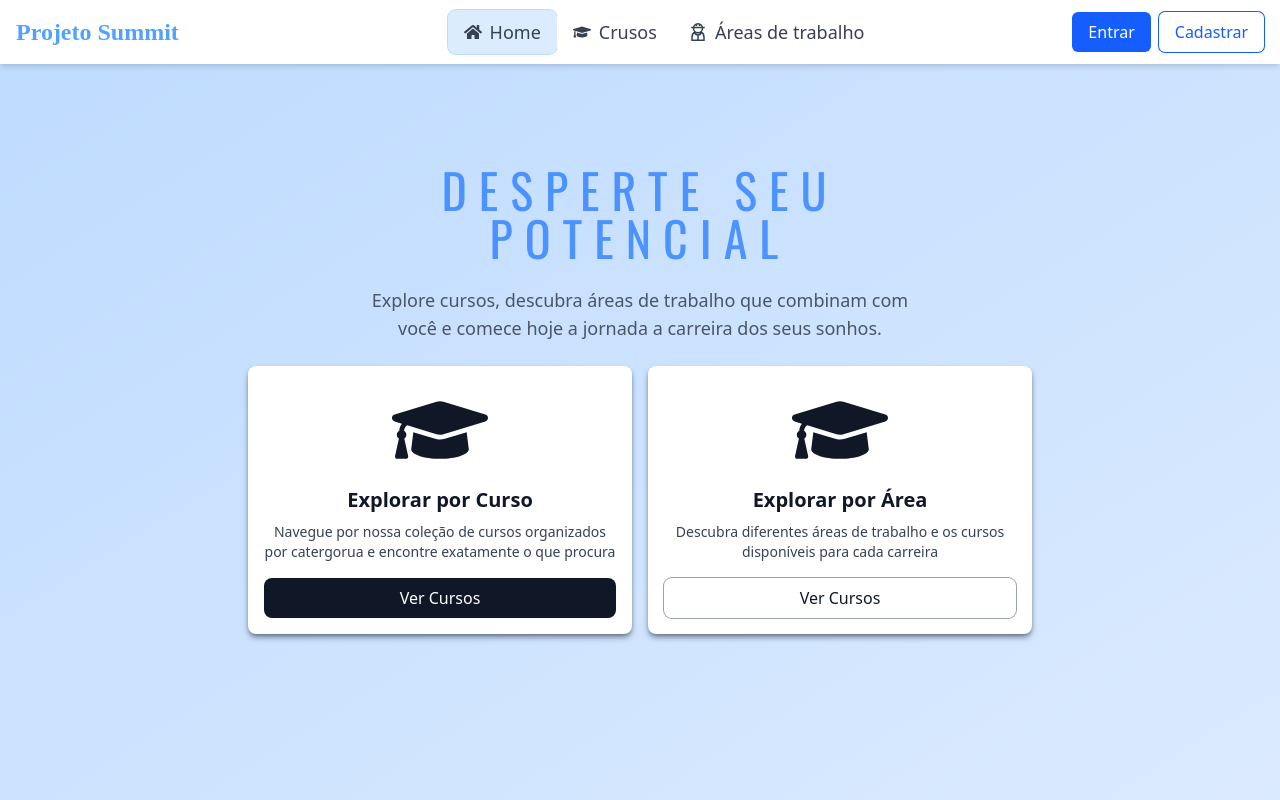
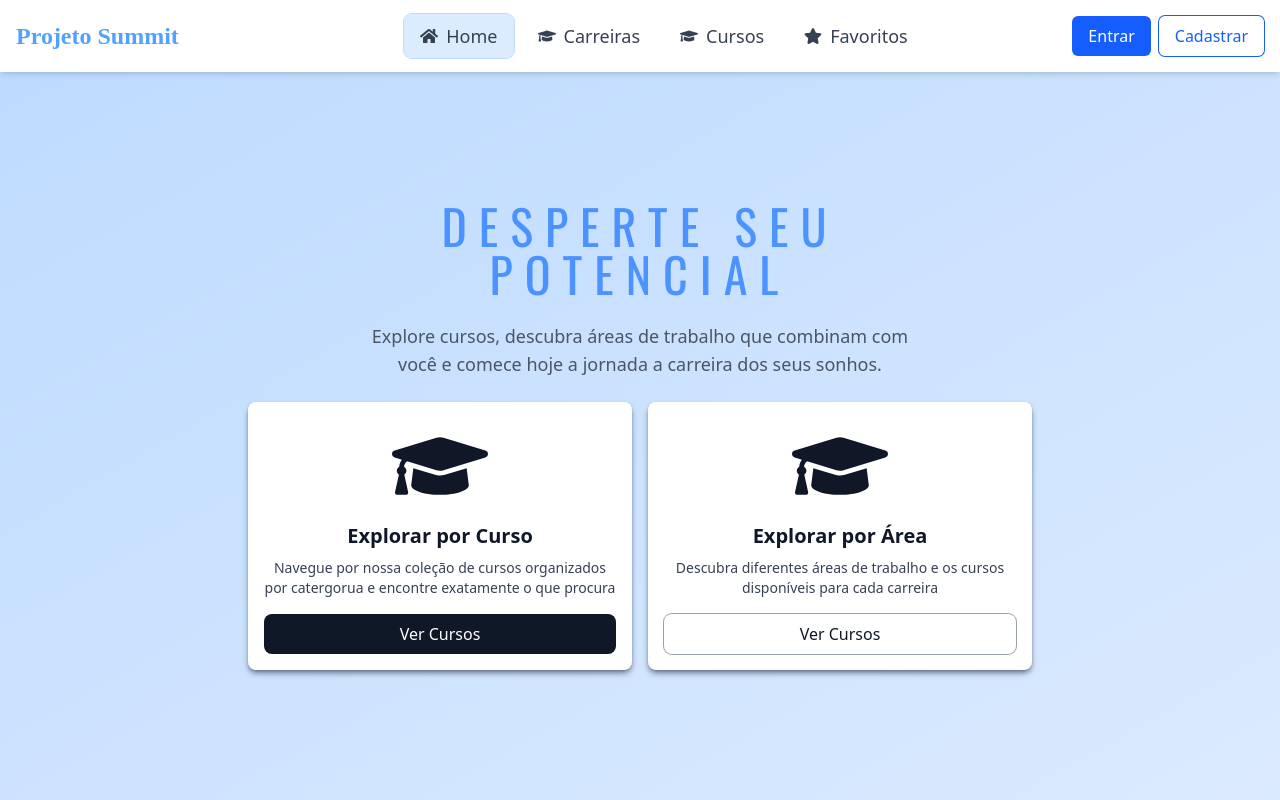
Before and after one commit to ThiagoMotejunas/Summit_Client, a React (Vite) app: page / in a window 1280 px wide. Built offline with nearby package versions, Linux system fonts and the light colour scheme; a web font is replaced by a local one.

Commit message:
grid display for navbar top and bottom

```diff
--- a/src/App.tsx
+++ b/src/App.tsx
@@ -4,23 +4,26 @@ import LoginPage from './pages/LoginPage'
 import ProtectedRoute from './components/ProtectedRoute'
 import HomePage from './pages/HomePage'
 import NotFound from './pages/NotFound'
-import MobileNavbar from './components/MobileNavbar'
-import DesktopNavbar from './components/DesktopNavbar'
 import NavbarHolder from './components/NavbarHolder'
+
+import './app.css';
 
 const App: React.FC = () => {
   return (
-    <div>
+    <div className='grid-named min-h-screen'>
+      <div style={{ gridRow: 'navbar' }}>
         <NavbarHolder />
-      <Routes>
+      </div>
+      <div style={{ gridRow: 'content' }} className='h-full'>
+        <Routes >
           <Route path='/login' element={<LoginPage />} />
           <Route path="/" element={<HomePage />} />
           <Route element={<ProtectedRoute />}>
-          <Route path="/courses/favorite" element={<HomePage />} />
-          <Route path="/areas/favorite" element={<HomePage />} />
+            <Route path="/areas/favorites" element={<NotFound />} />
           </Route>
           <Route path="/*" element={<NotFound />} />
         </Routes>
+      </div>
     </div>
   )
 }
--- /dev/null
+++ b/src/app.css
@@ -0,0 +1,16 @@
+.grid-named {
+    display: grid;
+    grid-template-rows: 1fr 72px;
+    grid-template-areas:
+        "content "
+        "navbar";
+}
+
+@media (min-width: 1024px) {
+    .grid-named {
+        grid-template-rows: 72px 1fr;
+        grid-template-areas:
+            "navbar"
+            "content ";
+    }
+}
--- a/src/components/DesktopNavbar.tsx
+++ b/src/components/DesktopNavbar.tsx
@@ -5,6 +5,9 @@ import { GrUserWorker } from 'react-icons/gr';
 import { useAuth } from '../hooks/useAuth';
 import { IoPerson } from 'react-icons/io5';
 import { FiLogOut } from 'react-icons/fi';
+
+
+import MenuButtons from '../util/menu';
 
 const DesktopNavbar: React.FC = () => {
     const { user, logout } = useAuth();
@@ -23,8 +26,8 @@ const DesktopNavbar: React.FC = () => {
     }
 
     return (
-        <header className='fixed top-0 w-full h-16 bg-white shadow-md hidden lg:block'>
-            <nav className="lg:flex h-16 gap-12 px-4 ">
+        <header className='fixed top-0 w-full h-18 bg-white shadow-md hidden lg:block'>
+            <nav className="lg:flex h-full gap-12 px-4 ">
                 {/* LOGO */}
                 <div className='flex h-full items-center xl:flex-1/3'>
                     <h1 className='text-blue-400 text-2xl font-bold text-nowrap' style={{ fontFamily: 'Fascinate, cursive' }}>Projeto Summit</h1>
@@ -32,33 +35,19 @@ const DesktopNavbar: React.FC = () => {
                 {/* MENU */}
                 <div className={`${!isOpen ? 'hidden' : 'realtive'} w-full bg-white py-4 shadow shadow-md shadow-gray-900/20 lg:flex lg:py-0 lg:items-center lg:justify-between lg:w-full lg:h-full lg:shadow-none xl:flex-2/3`}>
                     {/* MENU LINKS */}
-                    <div className='lg:flex lg:items-center lg:h-full xl:w-1/2 xl:justify-center'>
-                        <Link to="/"
-                            className={`flex items-center justify-start gap-2 text-gray-700 text-nowrap text-lg px-4 py-2 rounded-lg ${location.pathname === '/' ? 'bg-blue-400/20 ring ring-blue-200' : 'bg-white'} hover:text-white hover:bg-blue-400/80`}
-                            onClick={closeMenu}>
-                            <FaHome />
-                            <span>Home</span>
-                        </Link>
-                        <Link to="/cursos"
-                            className={`flex items-center justify-start gap-2 text-gray-700 text-nowrap text-lg px-4 py-2 rounded-lg ${location.pathname === '/cursos' ? 'bg-blue-400/20 ring ring-blue-200' : 'bg-white'} hover:text-white hover:bg-blue-400/80`}
-                            onClick={closeMenu}>
-                            <FaGraduationCap />
-                            <span>Crusos</span>
-                        </Link>
-                        <Link to="/areas"
-                            className={`flex items-center justify-start gap-2 text-gray-700 text-nowrap text-lg px-4 py-2 rounded-lg ${location.pathname === '/areas' ? 'bg-blue-400/20 ring ring-blue-200' : 'bg-white'} hover:text-white hover:bg-blue-400/80`}
-                            onClick={closeMenu}>
-                            <GrUserWorker />
-                            <span>Áreas de trabalho</span>
-                        </Link>
+                    <div className='flex items-center h-full gap-2 xl:w-1/2 xl:justify-center'>
                         {
-                            user &&
-                            <Link to="/favorites"
-                                className={`flex items-center justify-start gap-2 text-gray-700 text-nowrap text-lg px-4 py-2 rounded-lg ${location.pathname === '/areas' ? 'bg-blue-400/20 ring ring-blue-200' : 'bg-white'} hover:text-white hover:bg-blue-400/80`}
-                                onClick={closeMenu}>
-                                <FaStar />
-                                <span>Favoritos</span>
-                            </Link>
+                            MenuButtons.map((button, index) => (
+                                button.desktop &&
+                                <Link
+                                    key={index}
+                                    to={button.link}
+                                    className={`flex items-center justify-start gap-2 text-gray-700 text-nowrap text-lg px-4 py-2 rounded-lg ${location.pathname === button.link ? 'bg-blue-400/20 ring ring-blue-200' : 'bg-white'} hover:text-white hover:bg-blue-400/80`}
+                                    onClick={closeMenu}>
+                                    {button.icon}
+                                    <span>{button.label}</span>
+                                </Link>
+                            ))
                         }
                     </div>
                     {/* MENU PROFILE OPTIONS */}
--- a/src/components/MobileNavbar.tsx
+++ b/src/components/MobileNavbar.tsx
@@ -1,18 +1,20 @@
 import React from 'react';
-import { FaGraduationCap, FaHome, FaStar } from 'react-icons/fa';
 import NavbarButton from './NavbarButton';
-import { IoPerson } from 'react-icons/io5';
+
+
+import MenuButtons from '../util/menu';
+
 
 const MobileNavbar: React.FC = () => {
 
     return (
-        <div className='fixed bottom-0 w-full bg-white lg:hidden'>
-            <nav className='flex justify-around items-center h-18 px-[4vw]'>
-                <NavbarButton icon={<FaHome />} label='Home' link='/' />
-                <NavbarButton icon={<FaGraduationCap />} label='Carreiras' link='/carrear' />
-                <NavbarButton icon={<FaGraduationCap />} label='Cursos' link='/courses' />
-                <NavbarButton icon={<FaStar />} label='Favoritos' link='/favorites' />
-                <NavbarButton icon={<IoPerson />} label='Perfil' link='/profile' />
+        <div className='fixed bottom-0 w-full h-18 bg-white shadow-[0_-4px_6_-1_black] lg:hidden'>
+            <nav className='flex justify-around items-center h-full px-[4vw] md:justify-center md:gap-12'>
+                {
+                    MenuButtons.map((button, index) => (
+                        <NavbarButton key={index} icon={button.icon} label={button.label} link={button.link} />
+                    ))
+                }
             </nav>
         </div>
     );
--- a/src/components/NavbarHolder.tsx
+++ b/src/components/NavbarHolder.tsx
@@ -2,13 +2,13 @@ import React from 'react'
 import MobileNavbar from './MobileNavbar'
 import DesktopNavbar from './DesktopNavbar'
 
-const NavbarHolder = () => {
-  return (
-    <div className='relative'>
-              <MobileNavbar />
-              <DesktopNavbar/>
-    </div>
-  )
+const NavbarHolder:React.FC<{style?: string}> = () => {
+    return (
+        <div className={`absolute`} style={{ gridRow: 'navbar' }}>
+            <MobileNavbar />
+            <DesktopNavbar />
+        </div>
+    )
 }
 
 export default NavbarHolder
--- a/src/pages/HomePage.tsx
+++ b/src/pages/HomePage.tsx
@@ -1,12 +1,9 @@
 import { FaGraduationCap } from 'react-icons/fa';
-import { useAuth } from '../hooks/useAuth';
 
 const HomePage = () => {
 
-    const { user } = useAuth();
-
     return (
-        <div className='flex justify-center items-center min-h-screen px-6 bg-gradient-to-br from-blue-200 to-blue-100'>
+        <div className='flex justify-center h-full px-6 bg-gradient-to-br from-blue-200 to-blue-100'>
             <div className='flex flex-col justify-center items-center h-full'>
                 <h1 className='text-4xl text-center text-blue-500/80 font-medium tracking-[8px] md:text-5xl md:font-normal md:max-w-xl md:tracking-[12px]' style={{ fontFamily: 'Oswald, sans-serif' }}>DESPERTE SEU POTENCIAL</h1>
                 <p className='text-center text-gray-600 font-normal mt-2 md:max-w-xl md:mt-6 md:text-lg'>Explore cursos, descubra áreas de trabalho que combinam com você e comece hoje a jornada a carreira dos seus sonhos.</p>
--- /dev/null
+++ b/src/util/menu.tsx
@@ -0,0 +1,44 @@
+import { FaGraduationCap, FaHome, FaStar } from "react-icons/fa";
+import { IoPerson } from "react-icons/io5";
+
+type MenuButton = {
+  label: string;
+  link: string;
+  icon: React.ReactNode;
+  desktop: boolean;
+}
+
+const MenuButtons: MenuButton[] = [
+  {
+    label: 'Home',
+    link: '/',
+    icon: <FaHome />,
+    desktop: true
+  },
+  {
+    label: 'Carreiras',
+    link: '/carrears',
+    icon: <FaGraduationCap />,
+    desktop: true
+  },
+  {
+    label: 'Cursos',
+    link: '/courses',
+    icon: <FaGraduationCap />,
+    desktop: true
+  },
+  {
+    label: 'Favoritos',
+    link: '/favorites',
+    icon: <FaStar />,
+    desktop: true
+  },
+  {
+    label: 'Perfil',
+    link: '/profile',
+    icon: <IoPerson />,
+    desktop: false
+  }
+];
+
+export default MenuButtons;
```
Lines whose indentation alone changed are shown as unchanged.
